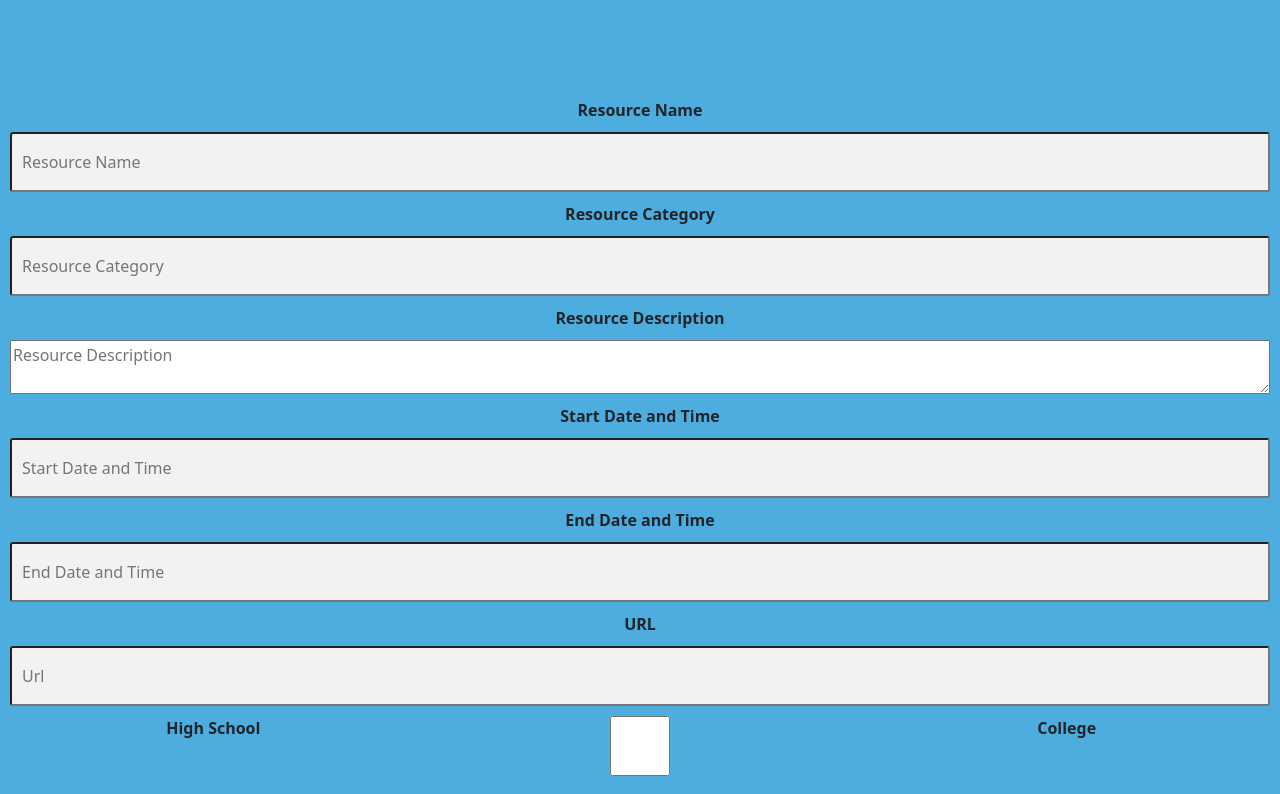
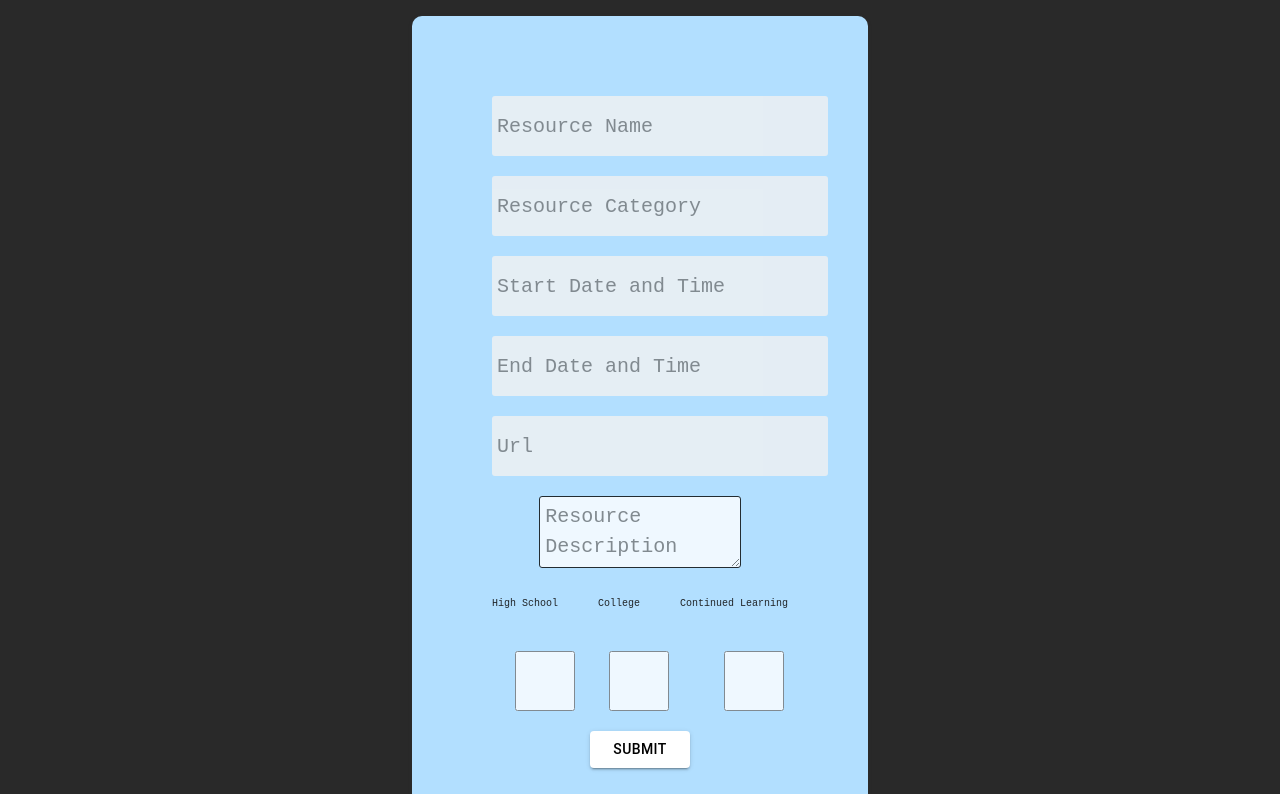
Before and after one commit to TheodoreBFrazier/EDUK, a React (Create React App) app in the folder frontend/: page /resources/create in a window 1280 px wide. Shown: the part 320-1114 px from the top of the page. Built offline with nearby package versions, Linux system fonts and the light colour scheme; no server answers.

Commit message:
create resource css

```diff
--- a/frontend/src/components/CreateResource.js
+++ b/frontend/src/components/CreateResource.js
@@ -55,12 +55,10 @@ function CreateResource() {
 	};
 
 	return (
-		<div className="create-resource">
+		<div className="newForm">
 			<h1>Thank you for Adding Resource!</h1>
 			<form onSubmit={handleSubmit} className="create-resource-form">
-				<label htmlFor="resource_name">
-				Resource Name
-				</label>
+				<div>
 					<input
 						id="resource_name"
 						placeholder="Resource Name"
@@ -68,10 +66,8 @@ function CreateResource() {
 						onChange={handleTextChange}
 						type="text"
 					/>
-
-				<label htmlFor="resource_category">
-				Resource Category
-				</label>
+				</div>
+				<div>
 					<input
 						id="resource_category"
 						placeholder="Resource Category"
@@ -79,23 +75,8 @@ function CreateResource() {
 						onChange={handleTextChange}
 						type="text"
 					/>
-
-				<label htmlFor="resource_description">
-				Resource Description
-				</label>
-				<textarea
-					id="resource_description"
-					placeholder="Resource Description"
-					value={resource.description}
-					onChange={handleTextChange}
-				/>
-
-
-
-
-				<label htmlFor="start_datetime">
-				Start Date and Time
-				</label>
+				</div>
+				<div>
 					<input
 						id="start_datetime"
 						placeholder="Start Date and Time"
@@ -103,10 +84,9 @@ function CreateResource() {
 						onChange={handleTextChange}
 						type="text"
 					/>
+				</div>
 
-				<label htmlFor="end_datetime">
-				End Date and Time
-				</label>
+				<div>
 					<input
 						id="end_datetime"
 						placeholder="End Date and Time"
@@ -114,10 +94,9 @@ function CreateResource() {
 						onChange={handleTextChange}
 						type="text"
 					/>
+				</div>
 
-				<label htmlFor="url">
-				URL
-				</label>
+				<div>
 					<input
 						id="url"
 						placeholder="Url"
@@ -125,10 +104,21 @@ function CreateResource() {
 						onChange={handleTextChange}
 						type="text"
 					/>
+				</div>
+
+				<div>
+					<textarea
+						id="resource_description"
+						placeholder="Resource Description"
+						value={resource.description}
+						onChange={handleTextChange}
+					/>
+				</div>
 
 				{/* check box  */}
+
 				<div className="create-resource-checkboxes">
-
+					<div>
 						<label className="labelResource" htmlFor="highschool">
 							High School
 						</label>
@@ -138,7 +128,9 @@ function CreateResource() {
 							type="checkbox"
 							onChange={(e) => setHighSchool(e.target.checked)}
 						/>
+					</div>
 
+					<div>
 						<label className="labelResource" htmlFor="college">
 							College
 						</label>
@@ -148,7 +140,9 @@ function CreateResource() {
 							name="college"
 							onChange={(e) => setCollege(e.target.checked)}
 						/>
+					</div>
 
+					<div>
 						<label className="labelResource" htmlFor="continuedLearning">
 							Continued Learning
 						</label>
@@ -158,19 +152,20 @@ function CreateResource() {
 							name="continuedLearning"
 							onChange={(e) => setContinuedLearning(e.target.checked)}
 						/>
+					</div>
+				</div>
 
-				</div>
 				{/* check box  */}
 
-				<Button type="submit" variant="contained" className="create-resource-btn">
-					<h3>Submit</h3>
+				<Button
+					type="submit"
+					variant="contained"
+					style={{ width: "100px", color: "black", backgroundColor: "white" }}
+				>
+					Submit
 				</Button>
 			</form>
 		</div>
-
-
-
-
 	);
 }
 
--- a/frontend/src/components/UserResource.js
+++ b/frontend/src/components/UserResource.js
@@ -23,7 +23,7 @@ function UserResource({ resource, removeResource }) {
 				</Link>
 				<p> {resource.description} </p>
 				<Link to={`/resources/${resource.resource_id}`}>
-          <Button variant="text" size="small">
+					<Button variant="contained" size="small">
 						View
 					</Button>
 				</Link>
--- a/frontend/src/components/userdetails.css
+++ b/frontend/src/components/userdetails.css
@@ -44,7 +44,6 @@ p {
 	position: relative;
 	left: 50%;
 	top: 50%;
-	z-index: -1;
 	overflow: auto;
 	opacity: 0;
 	margin-top: 70px;
--- a/frontend/src/css/CreateUser.css
+++ b/frontend/src/css/CreateUser.css
@@ -1,4 +1,4 @@
-form {
+/* form {
 	background-color: #4cadde;
 	border-radius: 20px;
 	box-sizing: border-box;
@@ -6,14 +6,13 @@ form {
 	padding: 10px;
 	display: grid;
 	/* grid-template-columns: 1fr 1fr; */
-	grid-gap: 10px;
-	margin-top: 80px;
-	/* width: 50vw; */
-	/* margin-left: 25vw; */
-	font-weight: bolder;
+/* grid-gap: 10px;
+	margin-top: 80px; */
+/* width: 50vw; */
+/* margin-left: 25vw; */
+/* font-weight: bolder;
 	padding-bottom: 150px;
-	margin-bottom: 100px;
-}
+	margin-bottom: 100px; */
 
 /* label {
 	grid-column: 1 / 2;
--- a/frontend/src/css/createResource.css
+++ b/frontend/src/css/createResource.css
@@ -1,142 +1,67 @@
-.create-resource{
-  text-align: center;
-  padding-top: 50px;
+/* New createresources css  */
+
+.create-resource-checkboxes {
+	display: flex;
+	font-size: 10px;
 }
 
-.create-resource-form {
-  padding-top: 120px;
-  height: auto;
+.create-resource-checkboxes div label {
+	margin: 20px;
 }
-
-.create-resource h1 {
-  color: #4cadde;
-  font-weight: bolder;
-  font-size: 40px;
+.newForm {
+	margin-top: 40px;
+	background-color: rgb(41 41 41);
+	text-align: center;
+	font-family: monospace;
+	animation: theform 0.6s ease-in;
+	align-items: center;
+	display: flex;
+	padding: 60px;
+	flex-direction: column;
+	margin-bottom: 40px;
 }
-
-.create-resource-checkboxes {
-  display: grid;
-  grid-template-columns: repeat(3,1fr);
-  gap:20px;
+@keyframes theform {
+	0% {
+		margin-left: -30px;
+		opacity: 0;
+	}
+	33% {
+		opacity: 0.3;
+	}
+	66% {
+		opacity: 0.6;
+	}
 }
-
-/* .reate-resource-btn {
-  border: 2px solid red;
-  background-color: brown;
-  width: 10px;
-} */
-
-
-
-
-
-
-/*
-
-.form {
-    background-color: #4cadde;
-    border-radius: 20px;
-    box-sizing: border-box;
-    height: 720px;
-    padding: 20px;
-    width: 70%;
-    position: absolute;
-    top: 55%;
-    left: 50%;
-    transform: translate(-50%, -50%);
-
-  }
-
-
-
-  .input-container {
-    height: 50px;
-    position: relative;
-    width: 100%;
-  }
-  .ic1 {
-    margin-top: 40px;
-  }
-
-
-  .ic2 {
-    margin-top: 30px;
-  }
-
-  .input {
-    background-color: #303245;
-    border-radius: 12px;
-    border: 0;
-    box-sizing: border-box;
-    color: #eee;
-    font-size: 18px;
-    height: 100%;
-    outline: 0;
-    padding: 4px 20px 0;
-    width: 100%;
-  }
-
-  .cut {
-    background-color: #4cadde;
-    border-radius: 10px;
-    height: 20px;
-    left: 20px;
-    position: absolute;
-    top: -20px;
-    transform: translateY(0);
-    transition: transform 200ms;
-    width: 76px;
-  }
-
-  .cut-short {
-    width: 50px;
-  }
-
-  .input:focus ~ .cut,
-  .input:not(:placeholder-shown) ~ .cut {
-    transform: translateY(8px);
-  }
-
-  .placeholder {
-    color: #d8d8ec;
-    font-family: sans-serif;
-    left: 20px;
-    line-height: 14px;
-    pointer-events: none;
-    position: absolute;
-    transform-origin: 0 50%;
-    transition: transform 200ms, color 200ms;
-    top: 20px;
-  }
-
-  .input:focus ~ .placeholder,
-  .input:not(:placeholder-shown) ~ .placeholder {
-    transform: translateY(-30px) translateX(10px) scale(0.75);
-  }
-
-  .input:not(:placeholder-shown) ~ .placeholder {
-    color: #808097;
-  }
-
-  .input:focus ~ .placeholder {
-    color: #000000;
-  }
-
-  .submit {
-    background-color: #08d;
-    border-radius: 12px;
-    border: 0;
-    box-sizing: border-box;
-    color: #eee;
-    cursor: pointer;
-    font-size: 18px;
-    height: 50px;
-    margin-top: 38px;
-    outline: 0;
-    text-align: center;
-    width: 100%;
-  }
-
-  .submit:active {
-    background-color: #06b;
-  } */
+.newForm h1 {
+	color: white;
+}
+.newForm form {
+	border-radius: 10px;
+	background-color: #b2dfff;
+	padding: 60px;
+	margin-top: 60px;
+	box-shadow: rgba(67, 64, 64, 0.16) 0px 1px 4px;
+}
+.newForm div input {
+	font-size: 20px;
+	border: none;
+	margin: 20px;
+	width: 100%;
+	transition: 0.3s ease-in;
+	opacity: 0.8;
+	padding: 5px;
+	border-radius: 3px;
+}
+.newForm div textarea {
+	font-size: 20px;
+	border: none;
+	width: 60%;
+	border: 1px solid black;
+	transition: 0.3s ease-in;
+	opacity: 0.8;
+	padding: 5px;
+	border-radius: 3px;
+}
+.newForm div input:hover {
+	opacity: 0.3;
+}
```
Lines whose indentation alone changed are shown as unchanged.
